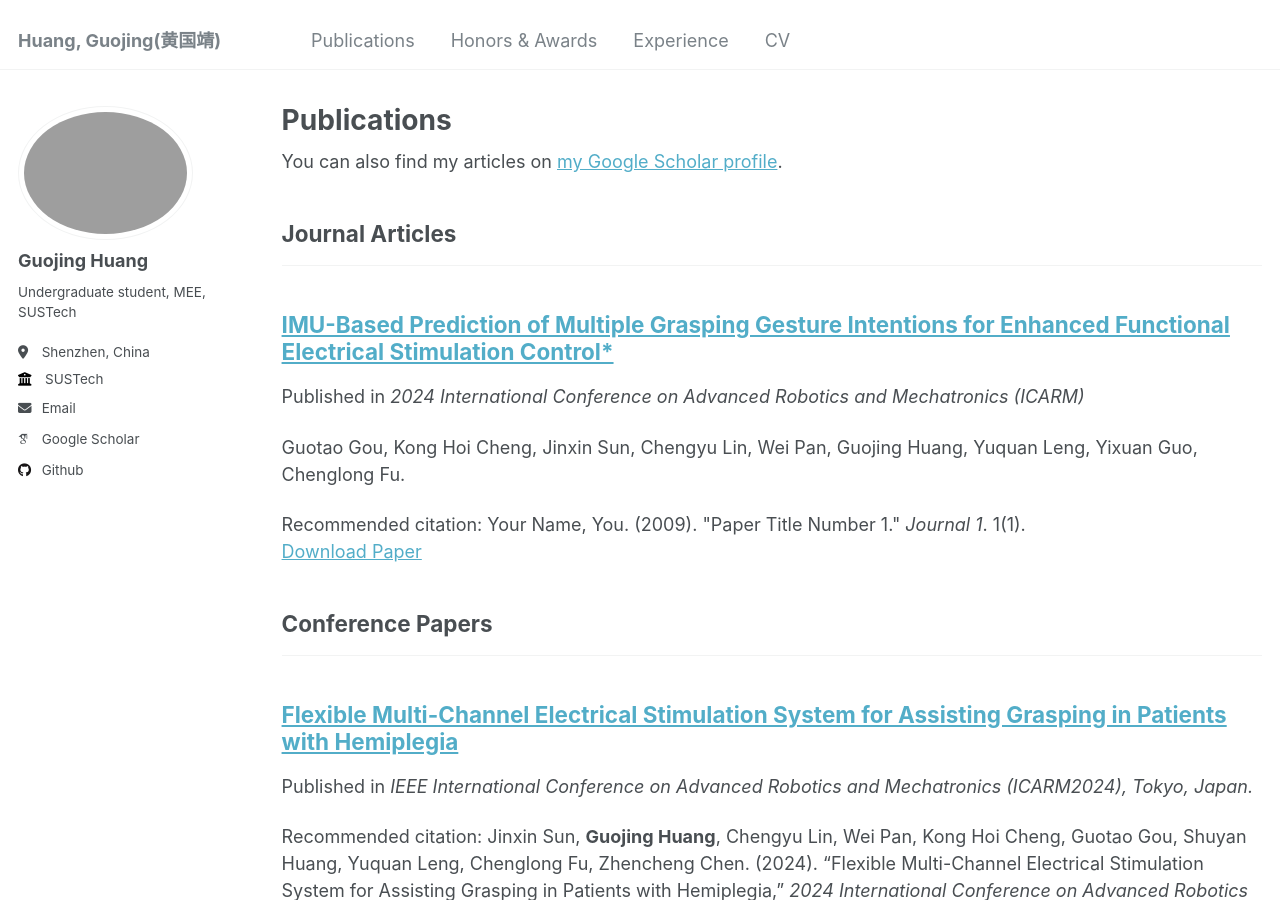
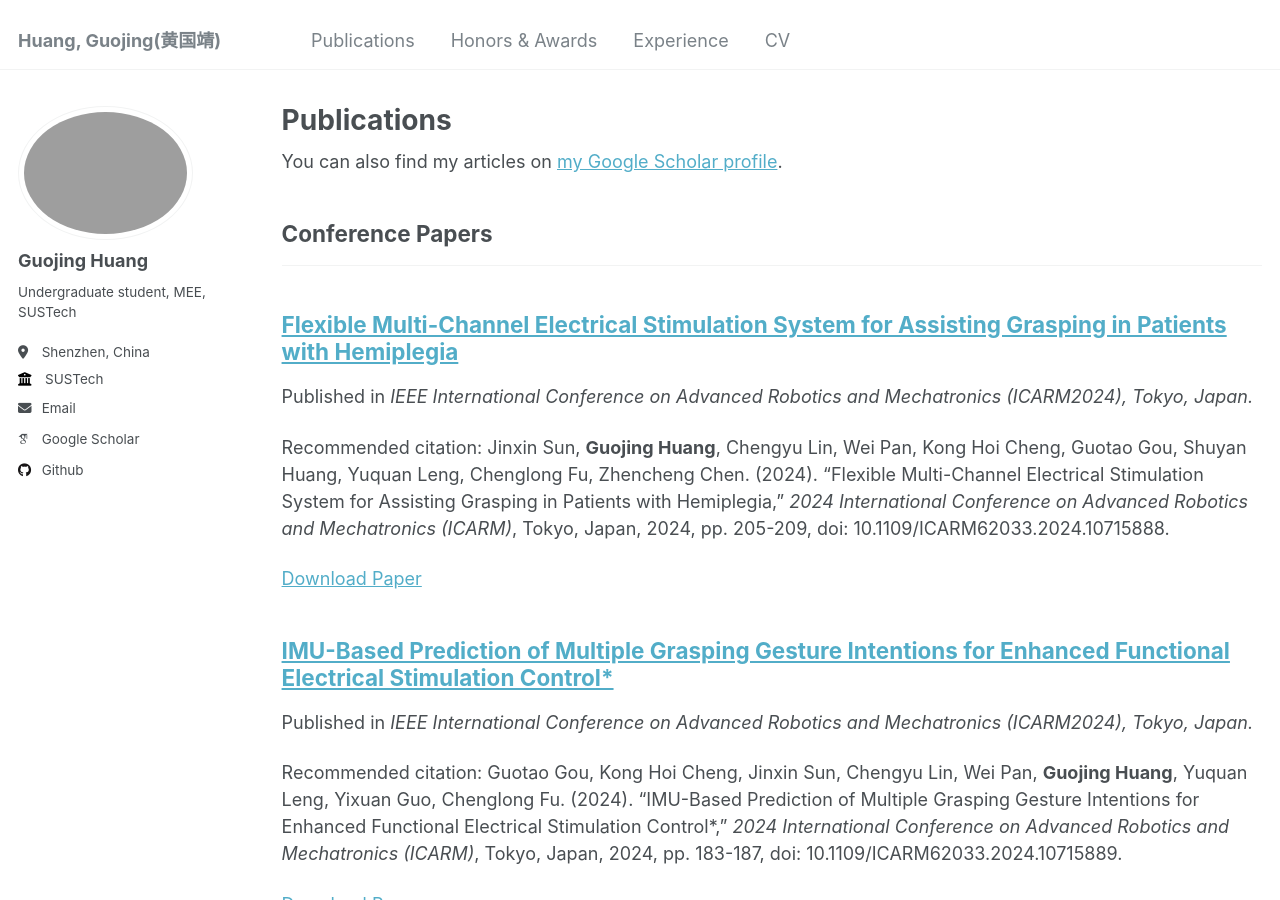
Before and after one commit to Acheng0211/acheng0211.github.io, a Jekyll site: the page built from _pages/publications.html, in a window 1280 px wide and 900 px high. Built offline with Jekyll 4.4.1, drawn with Linux system fonts in a browser that asks for light colours; some web fonts are replaced.

Commit message:
update: publication and honors

```diff
--- a/_publications/conference/2024-07-08-conference-ICARM-1.md
+++ /dev/null
@@ -1,14 +0,0 @@
----
-title: "IMU-Based Prediction of Multiple Grasping Gesture Intentions for Enhanced Functional Electrical Stimulation Control*"
-collection: publications
-category: manuscripts
-permalink: /publication/conference/2024-07-08-conference-ICARM-1.md
-excerpt: 'Guotao Gou, Kong Hoi Cheng, Jinxin Sun, Chengyu Lin, Wei Pan, Guojing Huang, Yuquan Leng, Yixuan Guo, Chenglong Fu.'
-date: 2024-07-08
-venue: '2024 International Conference on Advanced Robotics and Mechatronics (ICARM)'
-# slidesurl: 'http://academicpages.github.io/files/slides1.pdf'
-paperurl: 'https://ieeexplore.ieee.org/abstract/document/10715889'
-citation: 'Your Name, You. (2009). &quot;Paper Title Number 1.&quot; <i>Journal 1</i>. 1(1).'
----
-
-The contents above will be part of a list of publications, if the user clicks the link for the publication than the contents of section will be rendered as a full page, allowing you to provide more information about the paper for the reader. When publications are displayed as a single page, the contents of the above "citation" field will automatically be included below this section in a smaller font.
```
Also changed, not shown: _pages/honors&awards.md (+4 -4 lines), _publications/conference/2024-06-23-2024-ReMAR-1.md (renamed from _publications/2024-06-23-2024-ReMAR-1.md), _publications/conference/2024-07-08-2024-ICARM-1.md (renamed from _publications/2024-07-08-2024-ICARM-1.md), _publications/conference/2024-07-08-2024-ICARM-2.md (renamed from _publications/2024-07-08-2024-ICARM-2.md).
